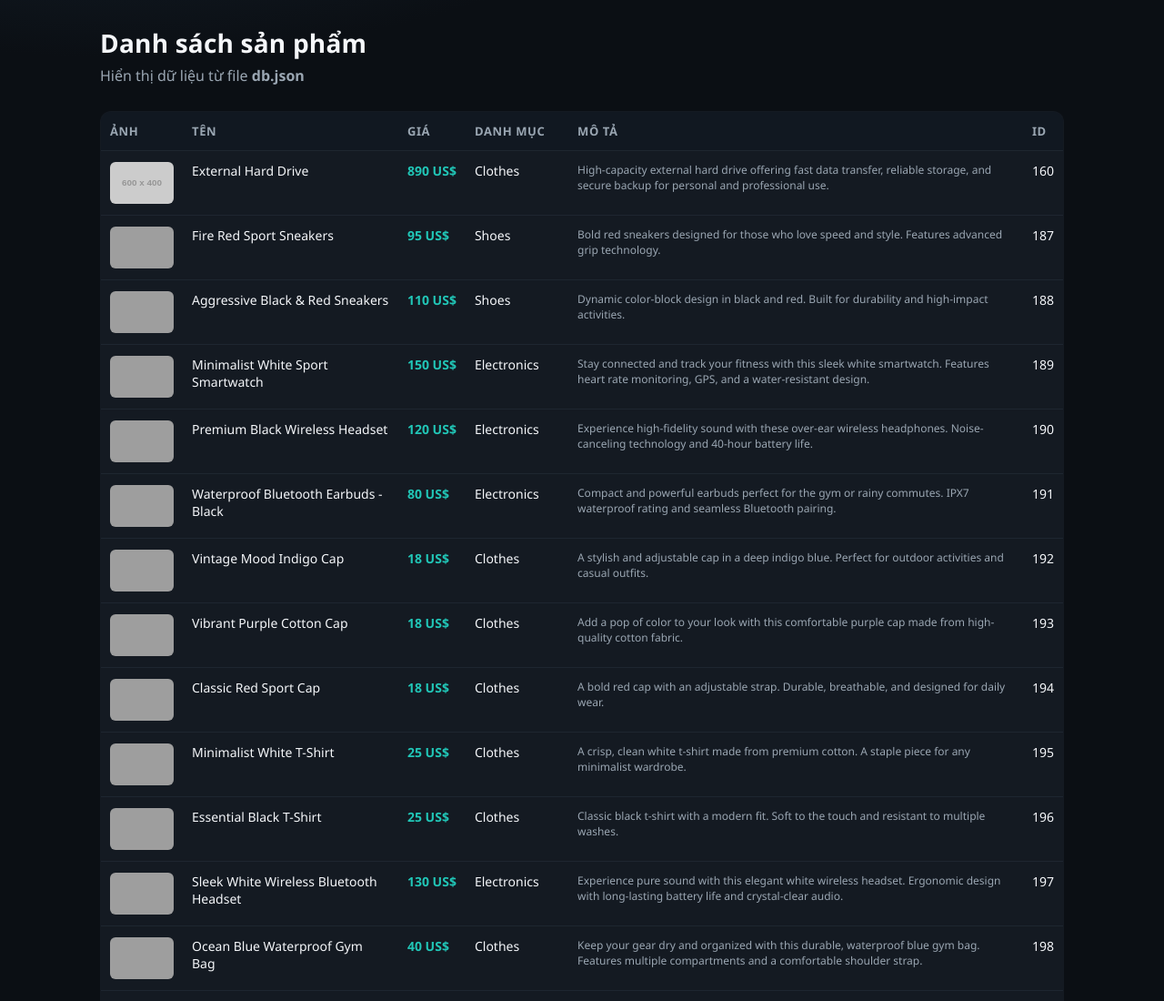
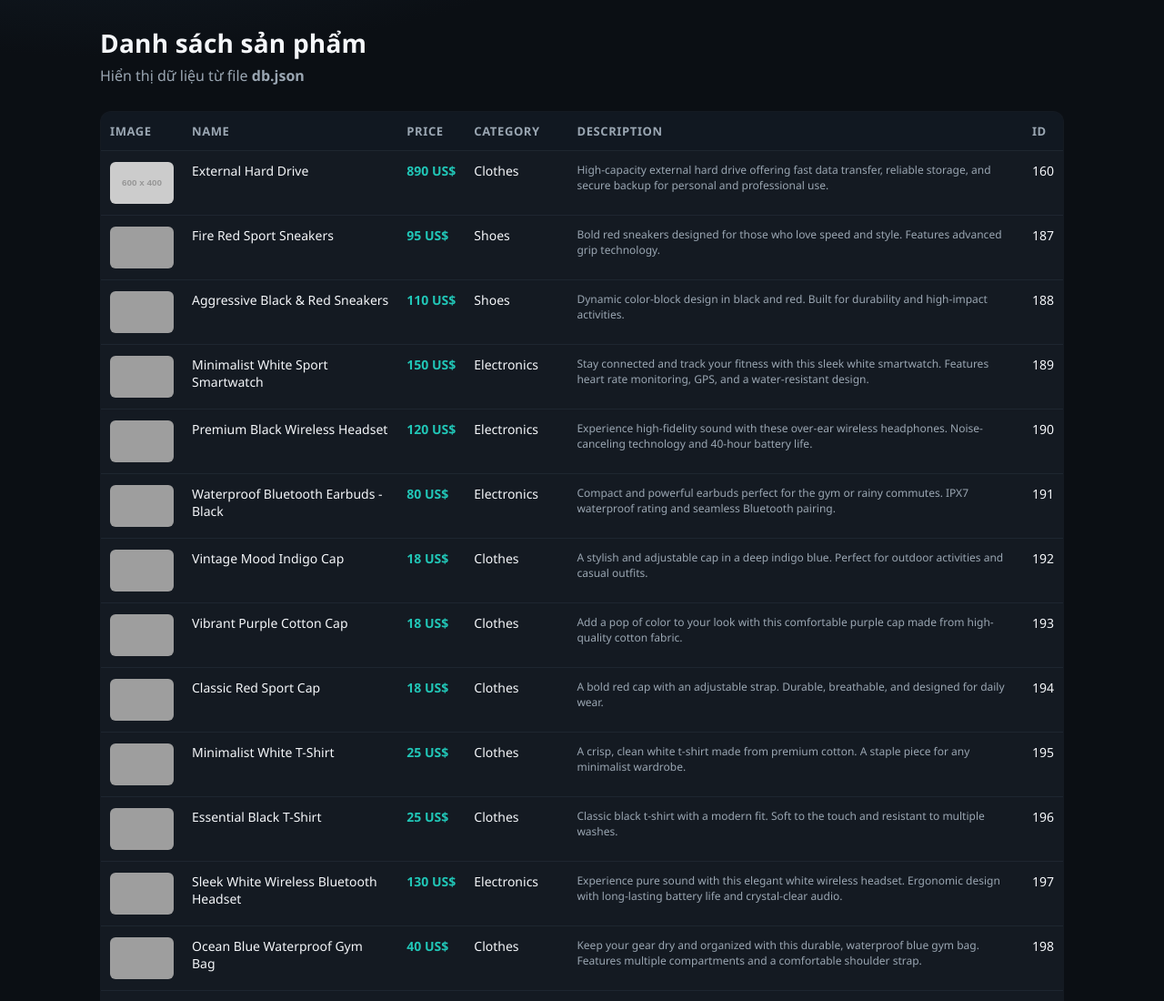
Before and after one commit to DuongThanhPhong-Alann/NNPTUDM2, a plain HTML site: page index.html in a window 1280 px wide. Shown: the top 1100 px of the page at 91% size. Drawn offline with Linux system fonts and the light colour scheme; grey boxes are pictures that could not be loaded; placeholder pictures from the web are drawn by us.

Commit message:
buoi2 ngày 29/01/2026 update lần 1

```diff
--- a/index.html
+++ b/index.html
@@ -105,11 +105,11 @@
       <table>
         <thead>
           <tr>
-            <th>Ảnh</th>
-            <th>Tên</th>
-            <th>Giá</th>
-            <th>Danh mục</th>
-            <th>Mô tả</th>
+            <th>Image</th>
+            <th>Name</th>
+            <th>Price</th>
+            <th>Category</th>
+            <th>Description</th>
             <th>ID</th>
           </tr>
         </thead>
```
